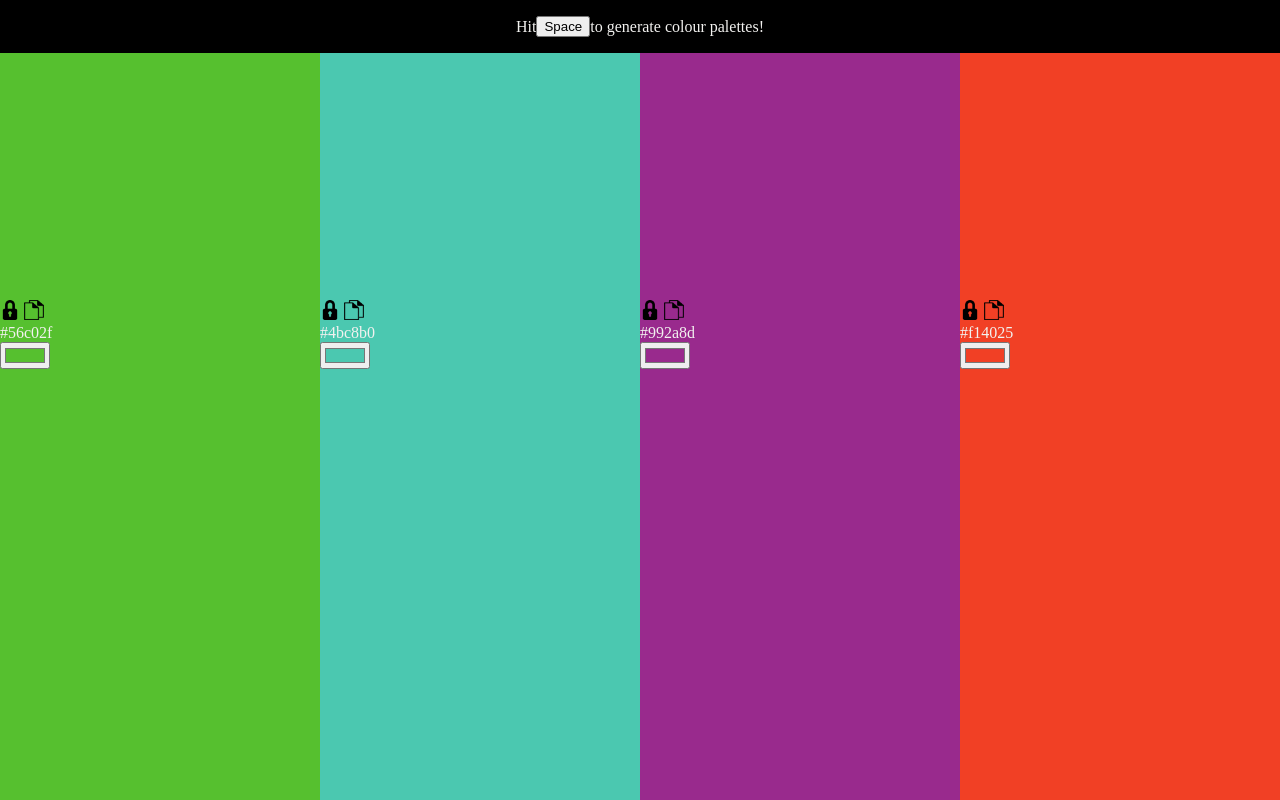
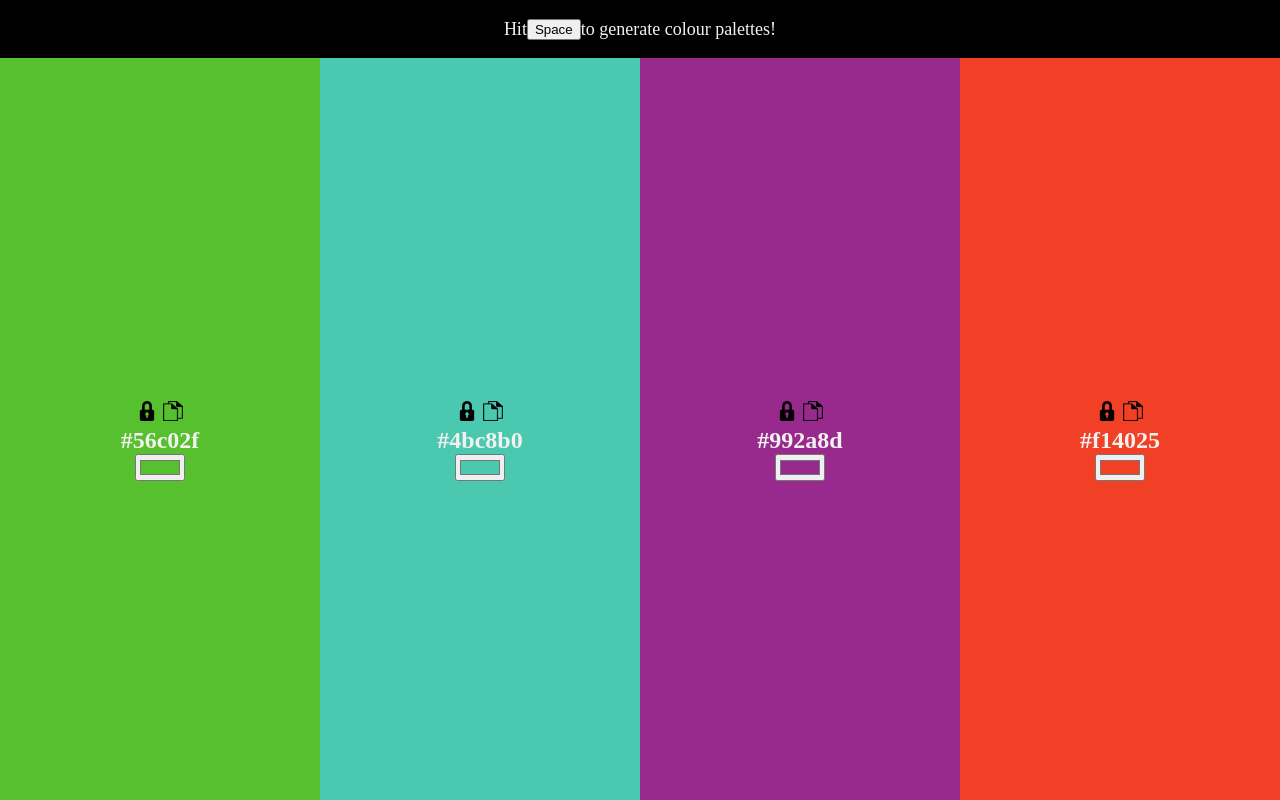
Before and after one commit to malcolmwilson8/colour-palette, a plain HTML site: page index.html in a window 1280 px wide. Shown: the top 800 px of the page. Drawn offline with Linux system fonts and the light colour scheme; a web font is replaced by a local one.

Commit message:
Centered element items

```diff
--- a/styles.css
+++ b/styles.css
@@ -14,12 +14,20 @@ body{
     display: flex;
     justify-content: center;
     padding-top: 50px;
+    text-align: center;
 }
 
 .colour-content{
-    padding-top: 250px;
+    padding-top: 350px;
     height: 100vh;
     width: 100%;
+    font-size: x-large;
+    font-weight: bold;
+}
+
+.current-hex{
+    display: flex;
+    justify-content: center;
 }
 
 .toggle-lock{
@@ -42,6 +50,7 @@ body{
     top: 0;
     left: 0;
     list-style-type: none;
+    font-size: large;
 }
 
 li{
```
